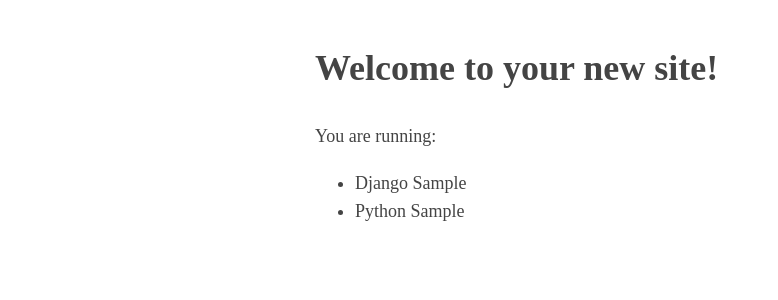
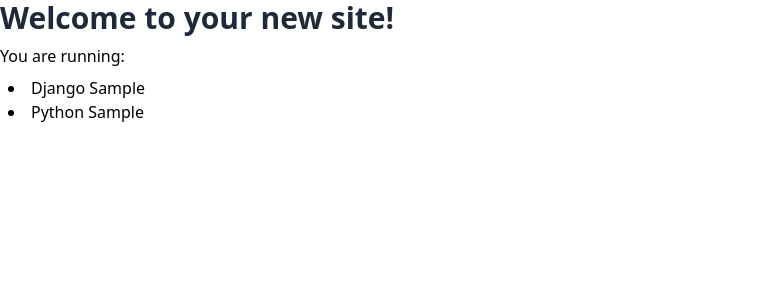
Before and after one commit to b-ggs/django-template, a Django app: template django_template/home/templates/home/index.html in a window 1280 px wide. Shown: the top 300 px of the page, without its empty margins (0-778 px from the left). Run offline with Django 4.2, Linux system fonts and the light colour scheme; the template is opened without the code that fills it: most values are stand-ins (such as "Sample title", 1, 10 or a date in 2020); style sheets or scripts are compiled from the project's sources.

Commit message:
Use new Tailwind styles

```diff
--- a/django_template/home/templates/home/index.html
+++ b/django_template/home/templates/home/index.html
@@ -1,10 +1,12 @@
 {% extends "base.html" %}
 {% load i18n %}
 {% block content %}
-    <h1>{% trans "Welcome to your new site!" %}</h1>
-    <p>You are running:</p>
-    <ul>
-        <li>Django {{ django_version }}</li>
-        <li>Python {{ python_version }}</li>
-    </ul>
+    <div class="space-y-2">
+        <h1 class="text-gray-800 font-bold text-3xl">{% translate "Welcome to your new site!" %}</h1>
+        <p class="text-base">{% translate "You are running:" %}</p>
+        <ul class="text-base list-disc list-inside ml-2">
+            <li>Django {{ django_version }}</li>
+            <li>Python {{ python_version }}</li>
+        </ul>
+    </div>
 {% endblock content %}
--- /dev/null
+++ b/django_template/static_src/tailwind/styles.css
@@ -0,0 +1,4 @@
+@import "tailwindcss";
+@source "../../../**/templates/**/*.html";
+@plugin "@tailwindcss/typography";
+@plugin "@tailwindcss/forms";
--- a/django_template/staticfiles_src/styles.css
+++ /dev/null
@@ -1,8 +0,0 @@
-body {
-  margin: 40px auto;
-  max-width: 650px;
-  line-height: 1.6;
-  font-size: 18px;
-  color: #444;
-  padding: 0 10px;
-}
--- a/django_template/templates/base.html
+++ b/django_template/templates/base.html
@@ -10,7 +10,7 @@
                 django_template
             {% endblock title %}
         </title>
-        <link rel="stylesheet" href="{% static 'staticfiles/styles.css' %}">
+        <link rel="stylesheet" href="{% static "tailwind/styles.css" %}">
         {% comment %}
         <meta name="title" content="django_template" />
         <meta name="description" content="" />
```
Also changed, not shown: django_template/settings/base.py (+14 -6 lines), 1 other file.
